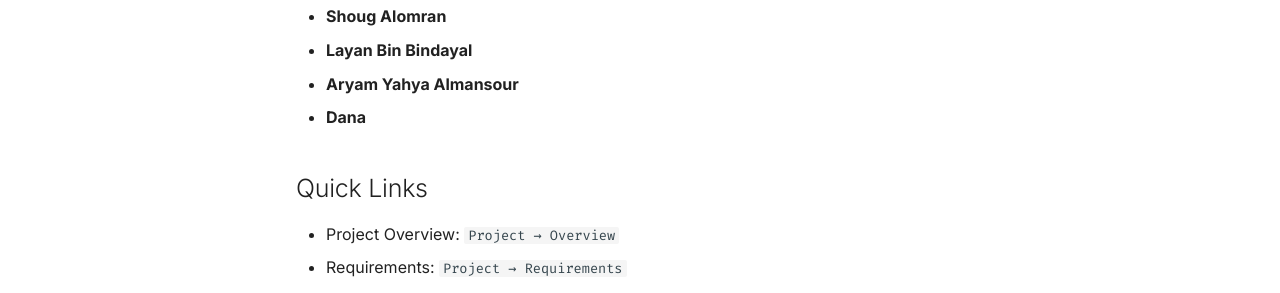
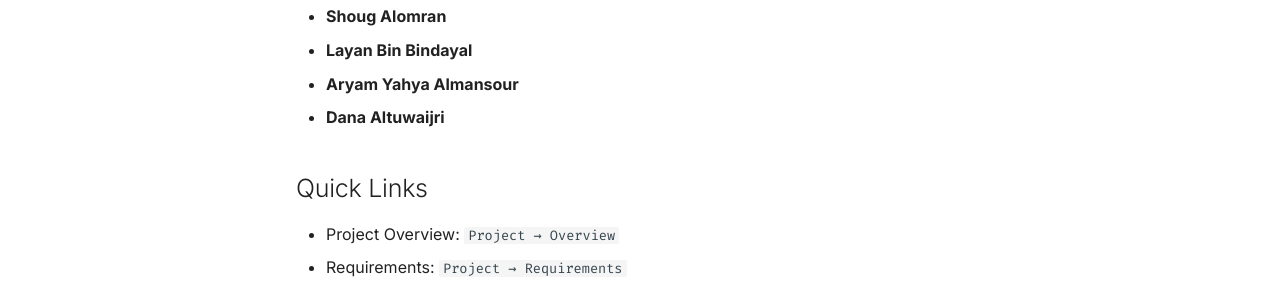
Before and after one commit to Shoug-Alomran/CS330-Parallel-Performance-Evaluation-in-Linux-Project, an MkDocs documentation site: the page built from docs/index.md, in a window 1280 px wide and 900 px high, scrolled down 536 px. Shown: the part 457-750 px from the top of the window. Built offline with MkDocs 1.6.1 and Material for MkDocs 9.7.7, drawn with Linux system fonts in a browser that asks for light colours.

```diff
--- a/docs/index.md
+++ b/docs/index.md
@@ -24,7 +24,7 @@
 - **Shoug Alomran**
 - **Layan Bin Bindayal**
 - **Aryam Yahya Almansour**
-- **Dana**
+- **Dana Altuwaijri**
 
 ## Quick Links
 
```
Also changed, not shown: docs/project/overview.md (+4 -0 lines), docs/project/repo-structure.md (+3 -0 lines).
